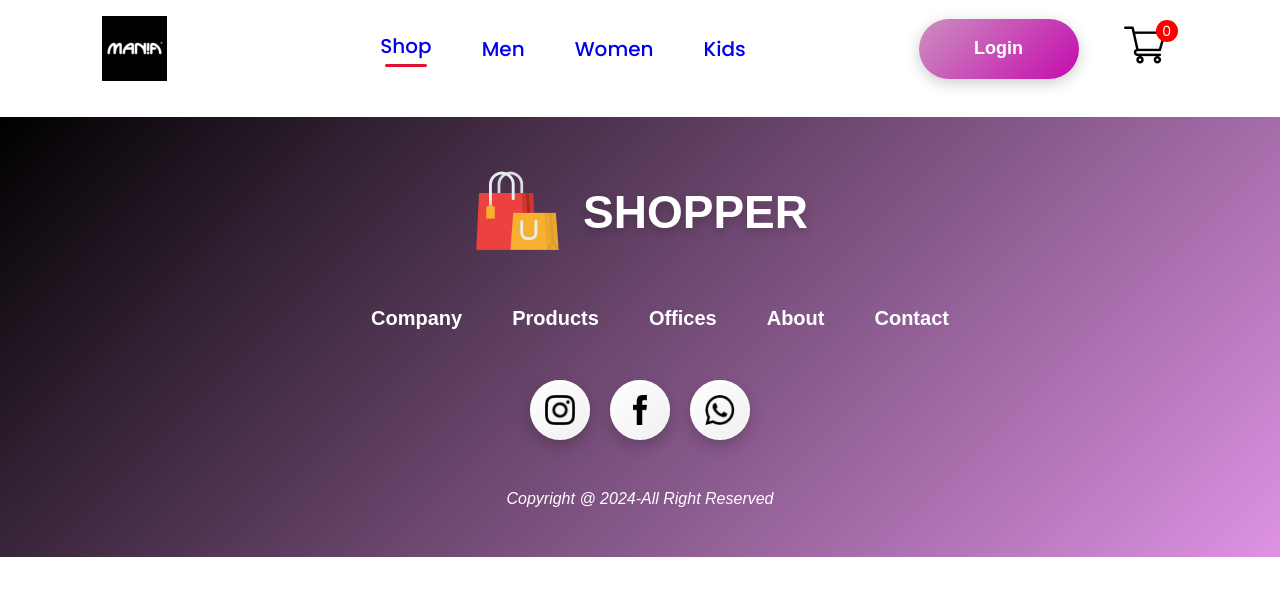
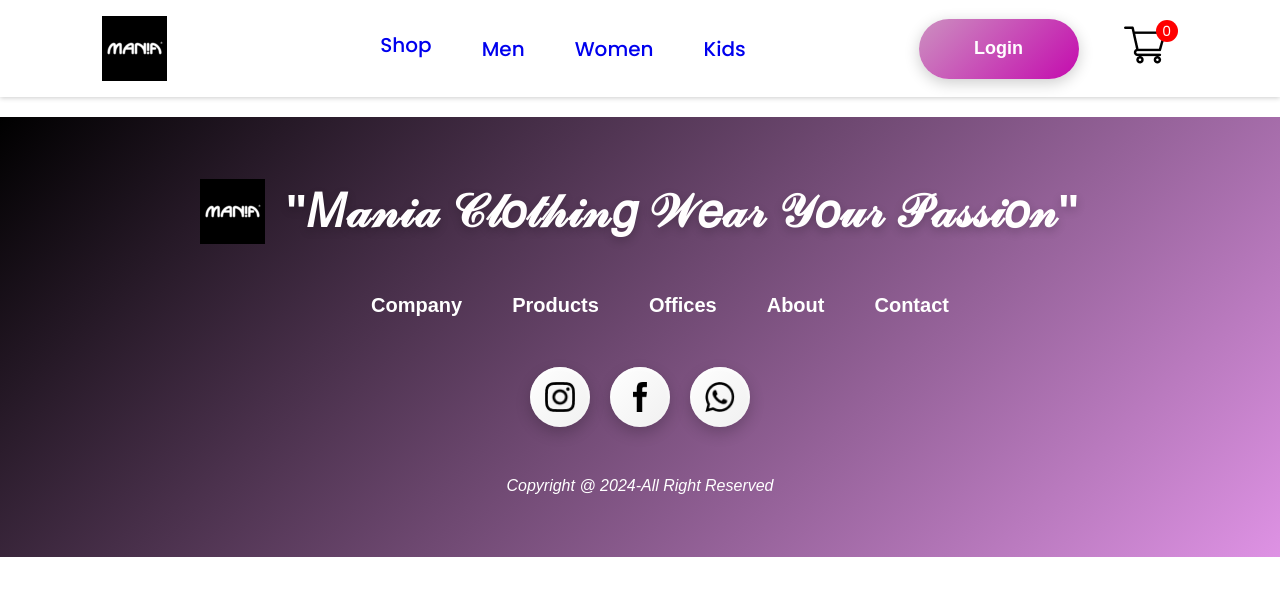
Before and after one commit to kethakabinoth/mania-frontend, a React (Create React App) app: page /cart in a window 1280 px wide. Shown: the top 596 px of the page. Built offline with nearby package versions, Linux system fonts and the light colour scheme.

Commit message:
do changes footer and navbar

```diff
--- a/src/Components/Footer/Footer.css
+++ b/src/Components/Footer/Footer.css
@@ -16,17 +16,21 @@
     display: flex;
     align-items: center;
     gap: 20px;
-    cursor: pointer;
+
 }
 
 .footer-logo p {
-    color: #ffffff;
+    color: #fffefe;
     font-size: 46px;
     font-weight: 700;
     text-shadow: 0px 4px 10px rgba(0, 0, 0, 0.2); /* Subtle shadow for text */
+    cursor: pointer;
 
 }
-
+.footer-logo :hover {
+    color: #a214e4; /* Vibrant green on hover */
+    transform: translateY(-3px);
+}
 .footer-links {
     display: flex;
     list-style: none;
@@ -42,7 +46,7 @@
 }
 
 .footer-links li:hover {
-    color: #df0ac6; /* Vibrant green on hover */
+    color: #cb3ef6; /* Vibrant green on hover */
     transform: translateY(-3px);
 }
 
--- a/src/Components/Footer/Footer.jsx
+++ b/src/Components/Footer/Footer.jsx
@@ -1,6 +1,6 @@
  import React from 'react'
  import './Footer.css'
- import footer_logo from '../Assets/logo_big.png'
+ import footer_logo from '../Assets/n_logo.png'
  import instagram_icon from '../Assets/instagram_icon.png'
  import Facebook_icon from '../Assets/Facebook_icon.png'
  import whatsapp_icon from '../Assets/whatsapp_icon.png'
@@ -10,7 +10,7 @@
      <div className='footer'>
         <div className="footer-logo">
             <img src={footer_logo} alt=''/>
-            <p>SHOPPER</p>
+            <p>"𝑀𝒶𝓃𝒾𝒶 𝒞𝓁𝑜𝓉𝒽𝒾𝓃𝑔 𝒲𝑒𝒶𝓇 𝒴𝑜𝓊𝓇 𝒫𝒶𝓈𝓈𝒾𝑜𝓃"</p>
         </div>
         <ul className="footer-links">
             <li>Company</li>
--- a/src/Components/Navbar/Navbar.css
+++ b/src/Components/Navbar/Navbar.css
@@ -1,8 +1,9 @@
-.navbar{
+.navbar {
     display: flex;
     justify-content: space-around;
     padding: 16px;
-    box-shadow: 0 1px 3px --2px black;
+    background: linear-gradient(135deg, #ffffff);/* Attractive gradient background */
+    box-shadow: 0 1px 5px rgba(0, 0, 0, 0.2); /* Subtle shadow for depth */
 }
 .nav-logo{
   display:flex ;
@@ -15,31 +16,82 @@
     color: #171717;
     font-size: 38px;
     font-weight: 600;
+    font-family: 'popins', sans-serif;
 }
-.nav-menu{
+.nav-menu {
     display: flex;
     align-items: center;
     list-style: none;
     gap: 50px;
-    color: #b52fda;
+    color: #a824cd;
     font-size: 20px;
     font-weight: 500;
     font-style: normal;
+    transition: color 0.3s ease;
 }
-.nav-menu li{
+
+.nav-menu li {
     display: flex;
     flex-direction: column;
     align-items: center;
     justify-content: center;
-    gap: 3px;
+    gap: 4px;
+    cursor: pointer;
+    transition: transform 0.3s ease, color 0.3s ease;
 }
-.nav-menu hr{
+
+.nav-menu li:hover {
+    color: #ff4141;
+    transform: translateY(-5px);
+}
+
+.nav-menu hr {
     border: none;
     width: 80%;
     height: 3px;
     border-radius: 10px;
-    background-color: #e01134;
+    background-color: #ff4141;
+    transform: scaleX(0);
+    transition: transform 0.3s ease;
+    transform-origin: center;
 }
+
+.nav-menu li:hover hr {
+    transform: scaleX(1);
+}
+
+/* Keyframe animations for additional effects */
+@keyframes fadeIn {
+    from {
+        opacity: 0;
+        transform: translateY(10px);
+    }
+    to {
+        opacity: 1;
+        transform: translateY(0);
+    }
+}
+
+.nav-menu li {
+    animation: fadeIn 0.5s ease forwards;
+}
+
+.nav-menu li:nth-child(1) {
+    animation-delay: 0s;
+}
+
+.nav-menu li:nth-child(2) {
+    animation-delay: 0.1s;
+}
+
+.nav-menu li:nth-child(3) {
+    animation-delay: 0.2s;
+}
+
+.nav-menu li:nth-child(4) {
+    animation-delay: 0.3s;
+}
+
 .nav-login-cart{
     display:flex;
     align-items: center;
```
Also changed, not shown: src/Components/Assets/MLogo.png (added).
